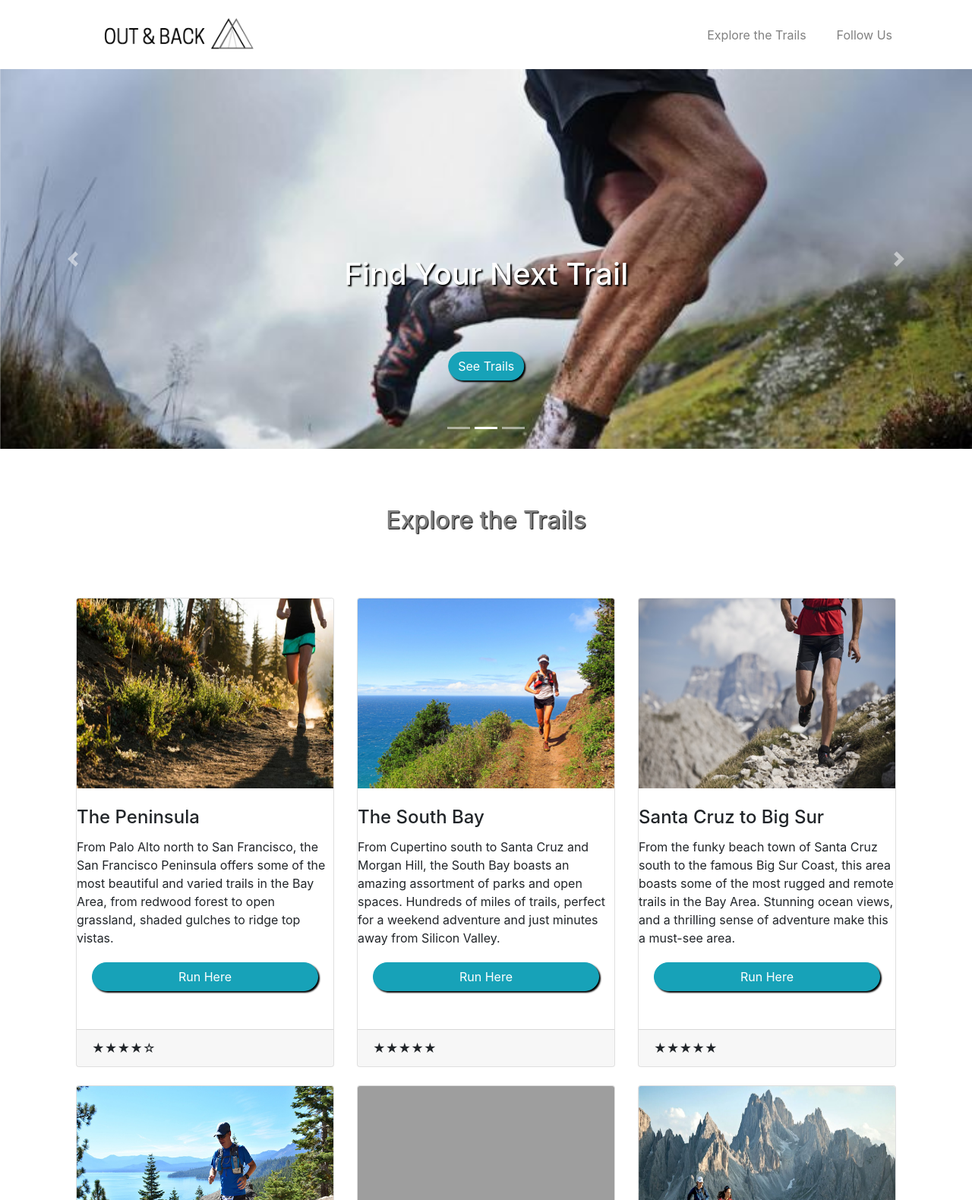
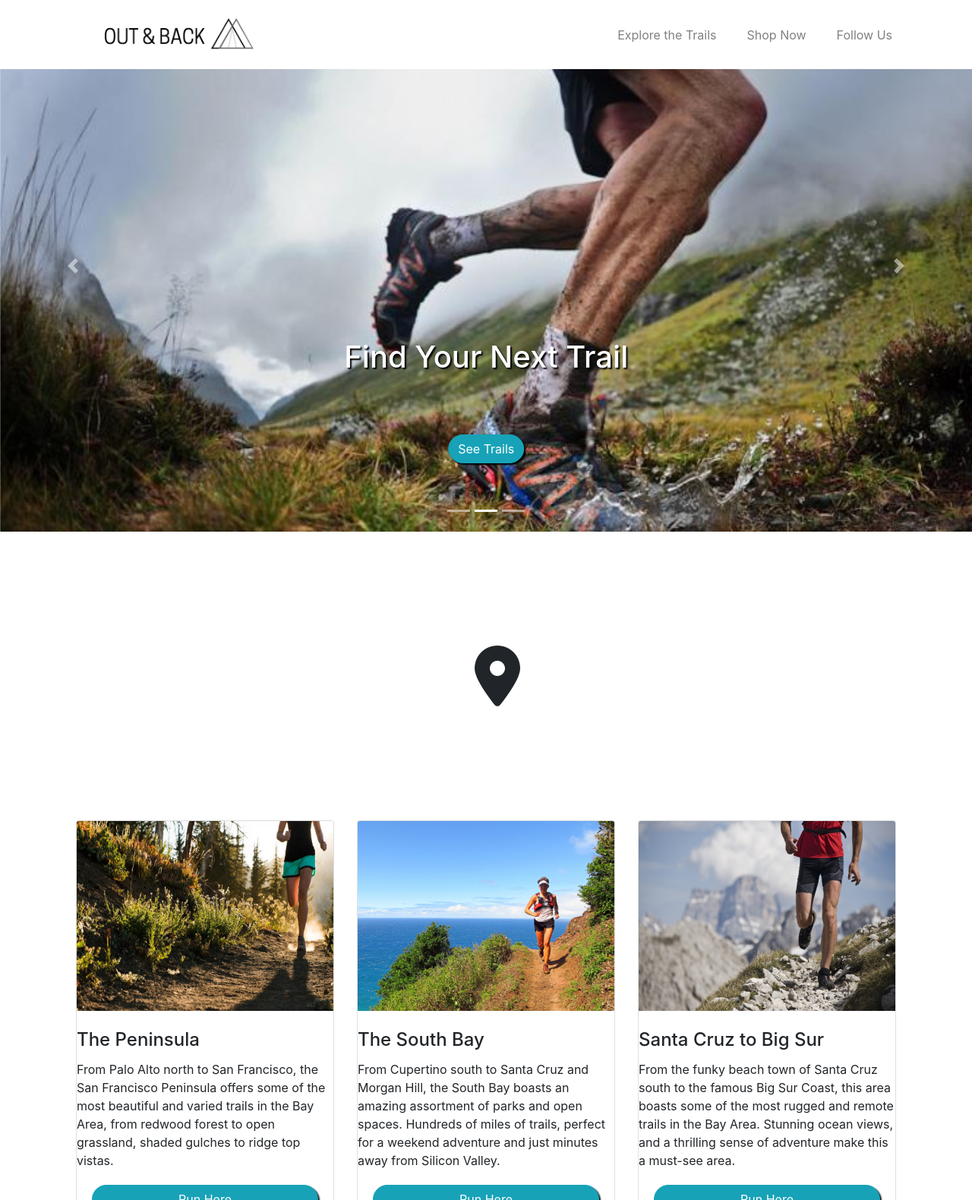
Before and after one commit to elsajmayer/final_project, a plain HTML site: page index3.html in a window 1280 px wide. Shown: the top 1580 px of the page at 76% size. Drawn offline with nearby package versions, Linux system fonts and the light colour scheme; grey boxes are pictures that could not be loaded.

Commit message:
second commit

```diff
--- a/index3.html
+++ b/index3.html
@@ -10,19 +10,18 @@
   <title>Out &amp; Back</title>
 </head>
 
-<body data-spy="scroll" data-target="#mainNav" id="page-top">
+<body data-spy="scroll" data-target=".navbar" id="page-top">
 
-
-<nav id="mainNav" class="navbar navbar-default navbar-fixed-top">
+<nav id="mainNav" class="navbar fixed-top navbar-white bg-white">
   <div class="container">
     <a href="#" class="navbar-left"><img src="images/logo.png"></a>
     <ul class="nav justify-content-end">
       <li class="nav-item">
         <a class="page-scroll" href="#explore-trails">Explore the Trails </a>
       </li>
-      <!-- <li class="nav-item">
-        <a class="nav-link" href="http://www.patagonia.com/shop/trail-running">Gear Up</a>
-      </li> -->
+      <li class="nav-item">
+        <a href="https://www.bing.com/shop?q=trail+running+gear&FORM=SHOPTB" class="page-scroll" role="button" data-toggle="modal" data-target=".bd-example-modal-lg" id="gear">Shop Now</a>
+      </li>
       <li class="nav-item">
         <a class="page-scroll" href="#follow-us">Follow Us</a>
       </li>
@@ -30,6 +29,7 @@
   </div>
 </nav>
 
+<div id="content">
   <section id="carousel">
     <div id="carouselExampleIndicators" class="carousel slide" data-ride="carousel">
     <ol class="carousel-indicators">
@@ -120,9 +120,25 @@
 </section>
 
 <section id="explore-trails" class="explore-trails">
-
-  <h2>Explore the Trails</h2>
-
+  <div class="container">
+      <div class="row">
+          <div class="col-lg-4 col-md-6 text-center">
+              <div class="sign">
+                  <!-- <i class="fa fa-map-signs fa-5x" aria-hidden="true"></i> -->
+              </div>
+          </div>
+          <div class="col-lg-4 col-md-6 text-center">
+              <div class="explore">
+                  <i id="explore" class="fa fa-map-marker fa-5x" aria-hidden="true"></i>
+              </div>
+          </div>
+          <div class="col-lg-4 col-md-6 text-center">
+              <div class="compassbox">
+                  <!-- <i class="fa fa-compass fa-5x" aria-hidden="true"></i> -->
+              </div>
+          </div>
+      </div>
+  </div>
   <div class="card-deck">
   <div class="card">
     <img height=250px class="card-img-top" src="images/run_4.jpg" alt="Card image cap">
@@ -253,7 +269,7 @@
 
 
   </div>
-
+</div>
   <script src="https://ajax.googleapis.com/ajax/libs/jquery/3.2.1/jquery.min.js"></script>
   <script src="https://cdnjs.cloudflare.com/ajax/libs/popper.js/1.12.3/umd/popper.min.js" integrity="sha384-vFJXuSJphROIrBnz7yo7oB41mKfc8JzQZiCq4NCceLEaO4IHwicKwpJf9c9IpFgh" crossorigin="anonymous"></script>
   <script src="https://maxcdn.bootstrapcdn.com/bootstrap/4.0.0-beta.2/js/bootstrap.min.js" integrity="sha384-alpBpkh1PFOepccYVYDB4do5UnbKysX5WZXm3XxPqe5iKTfUKjNkCk9SaVuEZflJ" crossorigin="anonymous"></script>
--- a/main.js
+++ b/main.js
@@ -14,7 +14,7 @@ $(document).ready(function(){
 
 // Scrollspy
 $('body').scrollspy({
-  target: '#mainNav'
+  target: '#content'
 });
 
 // Email Form
--- a/styles.css
+++ b/styles.css
@@ -1,6 +1,7 @@
 nav {
   width: 100%;
   postion: sticky;
+  background-color: none;
 }
 .navbar-brand {
   font-size: 25px;
@@ -21,7 +22,7 @@ nav a {
 
 .carousel-item{
   width:100%;
-  max-height: 500px;
+  max-height: 700px;
 }
 
 .carousel-caption {
@@ -40,6 +41,18 @@ nav a {
   margin-bottom: 50px;
 }
 
+#explore {
+  padding: 150px;
+  text-align: center;
+  display: inline-block;
+  position:relative;
+}
+
+.icon{
+    text-align: center;
+    display: inline-block;
+}
+
 h1 {
   color: white;
   text-shadow: 2px 2px 2px black;
@@ -49,7 +62,7 @@ h1 {
 
 h2 {
   color: gray;
-  text-shadow: 1px 1px 1px black;
+  /*text-shadow: 1px 1px 1px black;*/
   padding-bottom: 75px;
   padding-top: 75px;
   text-align: center;
@@ -88,6 +101,7 @@ h3 {
 
 body {
   height: 100%;
+  padding: 30px;
 }
 
 .card-block {
```
